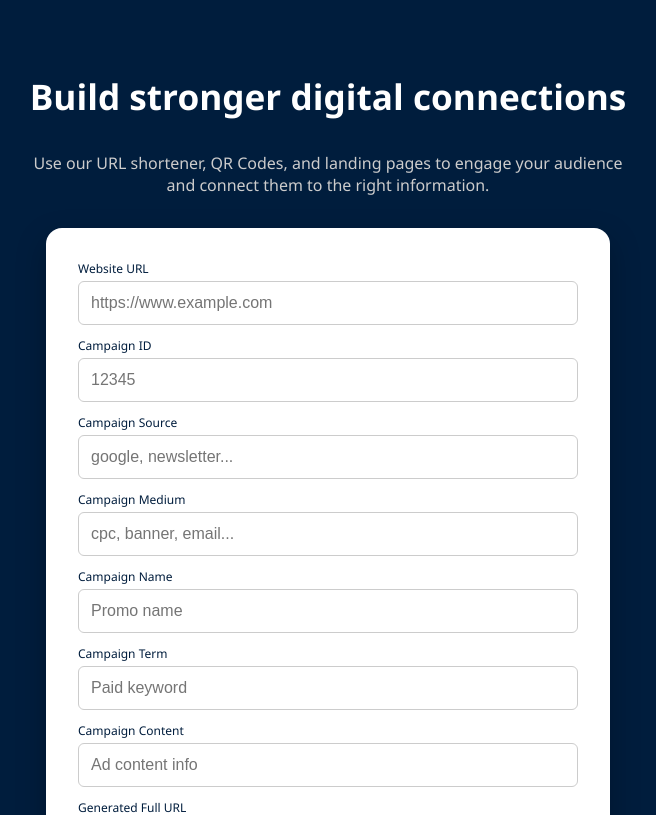
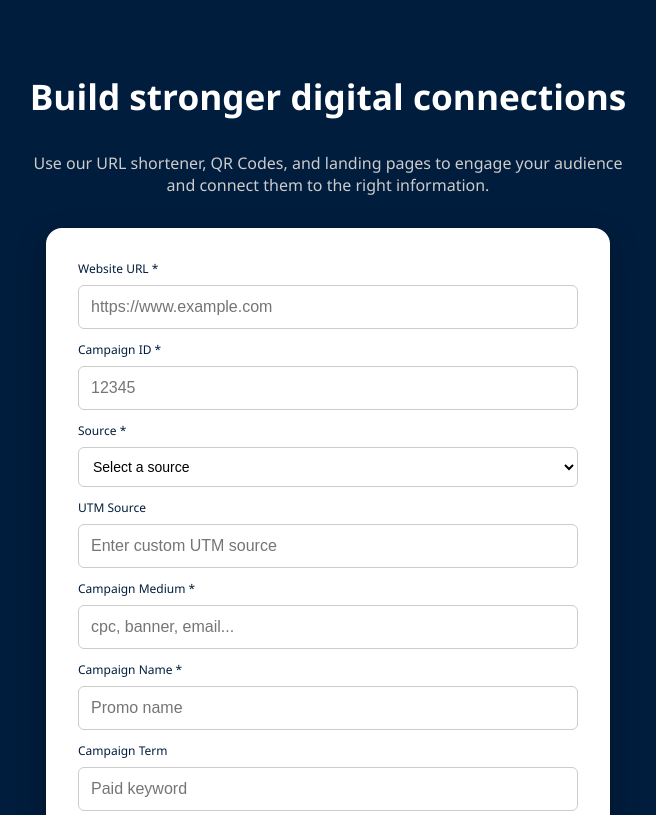
Before and after one commit to gc-accounts/odinly-tool, a React (Create React App) app in the folder url-shortener-frontend/: page / in a window 1280 px wide. Shown: the top 815 px of the page, without its empty margins (312-968 px from the left). Built offline with nearby package versions, Linux system fonts and the light colour scheme.

Commit message:
added toast message

```diff
--- a/url-shortener-frontend/src/App.css
+++ b/url-shortener-frontend/src/App.css
@@ -181,3 +181,37 @@ label{
   width: 95%;
   min-height: 60px;
 }
+
+input,
+select {
+  width: 100%;
+  padding: 10px;
+  border: 1px solid #ccc;
+  border-radius: 6px;
+  font-size: 14px;
+  box-sizing: border-box;
+  margin-top: 4px;
+  background-color: transparent;
+}
+
+
+.toast {
+  position: fixed;
+  top: 20px;
+  right: 20px;
+  background-color: #ff5f4e;
+  color: white;
+  padding: 12px 20px;
+  border-radius: 6px;
+  box-shadow: 0 4px 8px rgba(0,0,0,0.2);
+  z-index: 1000;
+  font-weight:600;
+  animation: fadeInOut 3s ease forwards;
+}
+
+@keyframes fadeInOut {
+  0% { opacity: 0; transform: translateY(-10px); }
+  10% { opacity: 1; transform: translateY(0); }
+  90% { opacity: 1; transform: translateY(0); }
+  100% { opacity: 0; transform: translateY(-10px); }
+}
--- a/url-shortener-frontend/src/App.js
+++ b/url-shortener-frontend/src/App.js
@@ -2,12 +2,27 @@ import { useState, useEffect } from 'react';
 import axios from 'axios';
 import { MdContentCopy } from 'react-icons/md';
 import './App.css';
+
+// ✅ Toast component
+function Toast({ message, onClose }) {
+  useEffect(() => {
+    const timer = setTimeout(onClose, 3000);
+    return () => clearTimeout(timer);
+  }, [onClose]);
+
+  return (
+    <div className="toast">
+      {message}
+    </div>
+  );
+}
 
 function App() {
   const [form, setForm] = useState({
     websiteUrl: '',
     campaignId: '',
     source: '',
+    utmSource: '',
     medium: '',
     campaignName: '',
     term: '',
@@ -19,11 +34,14 @@ function App() {
   const [loading, setLoading] = useState(false);
   const [copiedFull, setCopiedFull] = useState(false);
   const [copiedShort, setCopiedShort] = useState(false);
+  const [toastMsg, setToastMsg] = useState('');
 
   useEffect(() => {
     if (form.websiteUrl) {
       const params = new URLSearchParams();
-      if (form.source) params.set('utm_source', form.source);
+      const effectiveSource = form.utmSource.trim() || form.source;
+
+      if (effectiveSource) params.set('utm_source', effectiveSource);
       if (form.medium) params.set('utm_medium', form.medium);
       if (form.campaignName) params.set('utm_campaign', form.campaignName);
       if (form.campaignId) params.set('utm_id', form.campaignId);
@@ -46,13 +64,11 @@ function App() {
     setShortUrl('');
 
     try {
-      // const res = await axios.post('https://0din.link/shorten', { full: fullUrl });
-      // setShortUrl(`https://0din.link/${res.data.short}`);
       const res = await axios.post('https://www.0din.link/shorten', { full: fullUrl });
       setShortUrl(`https://www.0din.link/${res.data.short}`);
-
     } catch (error) {
       console.error("Error shortening URL:", error);
+      setToastMsg('Failed to shorten URL. Please try again.');
     }
 
     setLoading(false);
@@ -65,32 +81,62 @@ function App() {
         Use our URL shortener, QR Codes, and landing pages to engage your audience and connect them to the right information.
       </p>
 
+      {toastMsg && <Toast message={toastMsg} onClose={() => setToastMsg('')} />}
+
       <div className="shortener-form-box">
         <form className="short-form" onSubmit={handleSubmit}>
           <div>
-            <label>Website URL</label>
+            <label>Website URL *</label>
             <input name="websiteUrl" value={form.websiteUrl} onChange={handleInputChange} required placeholder="https://www.example.com" />
           </div>
+
           <div>
-            <label>Campaign ID</label>
-            <input name="campaignId" value={form.campaignId} onChange={handleInputChange} placeholder="12345" />
+            <label>Campaign ID *</label>
+            <input name="campaignId" value={form.campaignId} onChange={handleInputChange} required placeholder="12345" />
           </div>
+
           <div>
-            <label>Campaign Source</label>
-            <input name="source" value={form.source} onChange={handleInputChange} required placeholder="google, newsletter..." />
+            <label>Source *</label>
+            <select
+              name="source"
+              value={form.source}
+              onChange={handleInputChange}
+              required
+            >
+              <option value="" disabled>Select a source</option>
+              <option value="Email Marketing">Email Marketing</option>
+              <option value="Paid Search">Paid Search</option>
+              <option value="Organic Social">Organic Social</option>
+              <option value="Paid Social">Paid Social</option>
+              <option value="Other Campaigns">Other Campaigns</option>
+            </select>
           </div>
+
           <div>
-            <label>Campaign Medium</label>
+            <label>UTM Source</label>
+            <input
+              name="utmSource"
+              value={form.utmSource}
+              onChange={handleInputChange}
+              placeholder="Enter custom UTM source"
+            />
+          </div>
+
+          <div>
+            <label>Campaign Medium *</label>
             <input name="medium" value={form.medium} onChange={handleInputChange} required placeholder="cpc, banner, email..." />
           </div>
+
           <div>
-            <label>Campaign Name</label>
+            <label>Campaign Name *</label>
             <input name="campaignName" value={form.campaignName} onChange={handleInputChange} required placeholder="Promo name" />
           </div>
+
           <div>
             <label>Campaign Term</label>
             <input name="term" value={form.term} onChange={handleInputChange} placeholder="Paid keyword" />
           </div>
+
           <div>
             <label>Campaign Content</label>
             <input name="content" value={form.content} onChange={handleInputChange} placeholder="Ad content info" />
```
